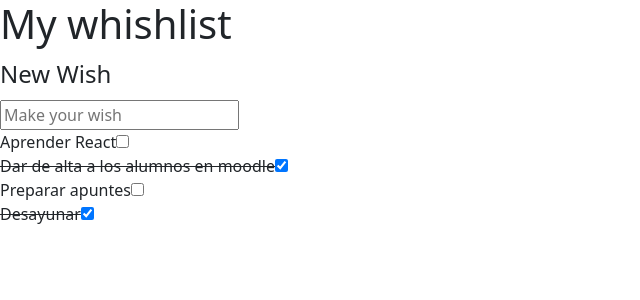
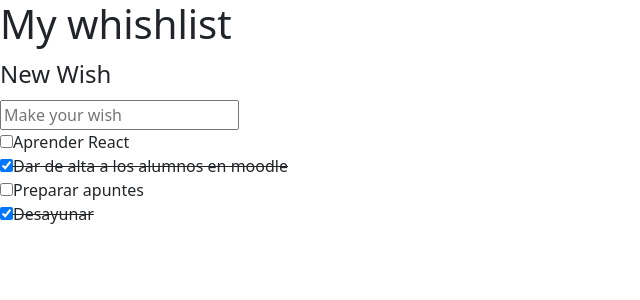
Before and after one commit to josang1567/wishlist, a React (Vite) app: page / in a window 1280 px wide. Shown: the top 300 px of the page, without its empty margins (0-640 px from the left). Built offline with nearby package versions, Linux system fonts and the light colour scheme.

Commit message:
26/10/2022

```diff
--- a/src/App.jsx
+++ b/src/App.jsx
@@ -25,7 +25,9 @@ function App() {
         setWishes([...wishes, newWish]);
       }}
       />
-      <Whislist whishes={wishes} />
+      <Whislist whishes={wishes} onUpdateWish={(updatedWish)=>{
+        console.log(updatedWish);
+      }} />
     </>
   );
 }
--- a/src/components/WishInput.jsx
+++ b/src/components/WishInput.jsx
@@ -1,4 +1,5 @@
 import React, { useRef } from 'react';
+import Proptypes from 'prop-types';
 import { v4 as Uuidv4 } from 'uuid';
 
 function WishInput({ onNewWish }) {
@@ -10,7 +11,6 @@ function WishInput({ onNewWish }) {
         type="text"
         placeholder="Make your wish"
         ref={inputText}
-
         onKeyUp={(event) => {
           if (event.key === 'Enter' && inputText.current.value.length > 0) {
             console.log(`cambio: ${inputText.current.value.length}`);
@@ -25,4 +25,12 @@ function WishInput({ onNewWish }) {
   );
 }
 
+WishInput.propTypes = {
+  onNewWish: Proptypes.func,
+};
+WishInput.defaultProps = {
+
+  onNewWish: () => {},
+};
+
 export default WishInput;
--- a/src/components/WishItem.jsx
+++ b/src/components/WishItem.jsx
@@ -2,16 +2,16 @@ import React from 'react';
 import Proptypes from 'prop-types';
 import ClassNames from 'classnames';
 
-function WishItem({ wish }) {
+function WishItem({ wish, onChangeWish }) {
   return (
     <li className="list-group.item wishItem">
+      <input type="checkbox" id={wish.id} defaultChecked={wish.done} onChange={(event) => { onChangeWish({ id: wish.id, text: wish.text, done: event.target.checked }); }} />
       <label
         className={ClassNames({ 'text-decoration-line-through': wish.done })}
         htmlFor={wish.id}
       >
         {wish.text}
       </label>
-      <input type="checkbox" id={wish.text} defaultChecked={wish.done} />
     </li>
   );
 }
@@ -23,9 +23,10 @@ WishItem.propTypes = {
       text: Proptypes.string.isRequired,
       done: Proptypes.bool.isRequired,
     }),
-
+  onChangeWish: Proptypes.func,
 };
 WishItem.defaultProps = {
-  wish: {id:'', text: '', done: false },
+  wish: { id: '', text: '', done: false },
+  onChangeWish: () => {},
 };
 export default WishItem;
--- a/src/components/Wishlist.jsx
+++ b/src/components/Wishlist.jsx
@@ -3,11 +3,15 @@ import Proptypes from 'prop-types';
 import WishItem from './WishItem';
 import { v4 as Uuidv4 } from 'uuid';
 
-function Wishlist({ whishes }) {
+function Wishlist({ whishes, onUpdateWish }) {
   return (
     <ul className="list-group">
       {whishes.map(({ id, text, done }) => (
-        <WishItem wish={{ id, text, done }} key={`wishItem${Uuidv4()}`} />
+        <WishItem wish={{ id, text, done }} key={`wishItem${id}`}
+        onChangeWish={(updatedWish)=>{
+          console.log(updatedWish);
+          onUpdateWish(updatedWish);
+        }} />
       ))}
 
     </ul>
@@ -22,9 +26,12 @@ Wishlist.propTypes = {
       done: Proptypes.bool.isRequired,
     }),
   ),
+  onUpdateWish: Proptypes.func,
+
 };
 Wishlist.defaultProps = {
   whishes: [],
+  onUpdateWish: ()=> ({id:'',text:'',done:false }),
 };
 
 export default Wishlist;
```
